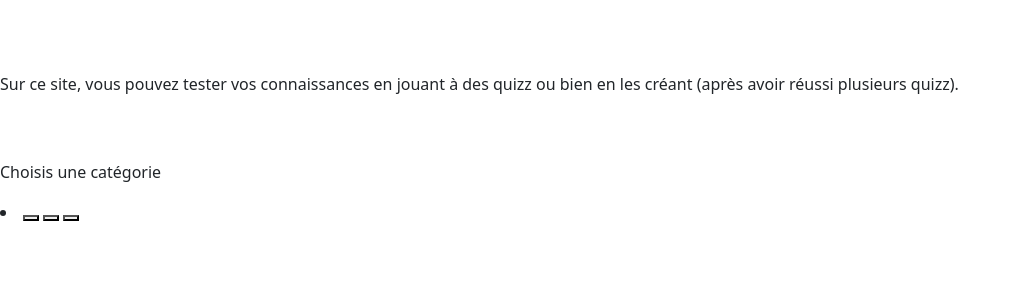
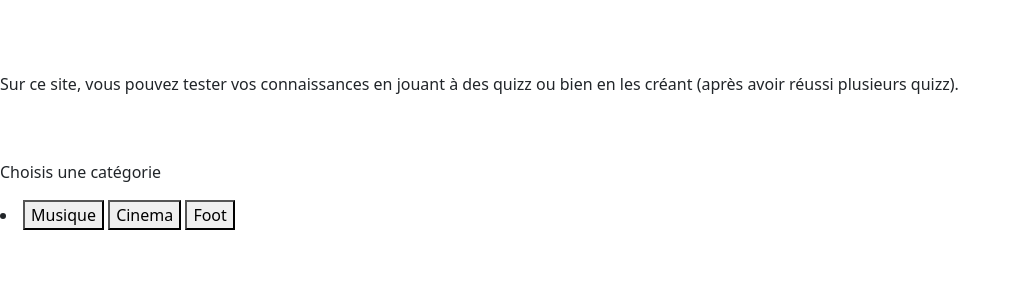
Before and after one commit to The-NumeN/QuizzeoPSB, a PHP site: page /index.php in a window 1280 px wide. Shown: the part 198-498 px from the top of the page, without its empty margins (0-1020 px from the left). Run offline with PHP 8.4, Linux system fonts and the light colour scheme.

Commit message:
ajout boutons themes

```diff
--- a/index.php
+++ b/index.php
@@ -19,9 +19,9 @@ include 'header.php';
     <p>Choisis une catégorie</p>
     <!-- BOUTONS THEMES -->
     <li>
-       <button id="th1"name="th1"><a href=""></a></button>
-       <button id="th2"name="th2"><a href=""></a></button>
-        <button id="th3"name="th3"><a href=""></a></button>
+       <button id="th1"name="th1">Musique<a href=""></a></button>
+       <button id="th2"name="th2">Cinema<a href=""></a></button>
+        <button id="th3"name="th3">Foot<a href=""></a></button>
     </li>
     </div>
 
```
